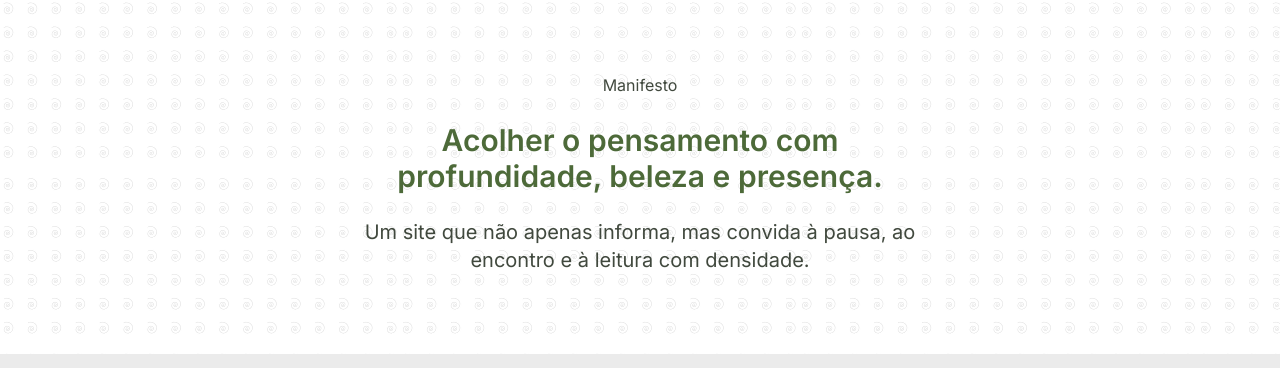
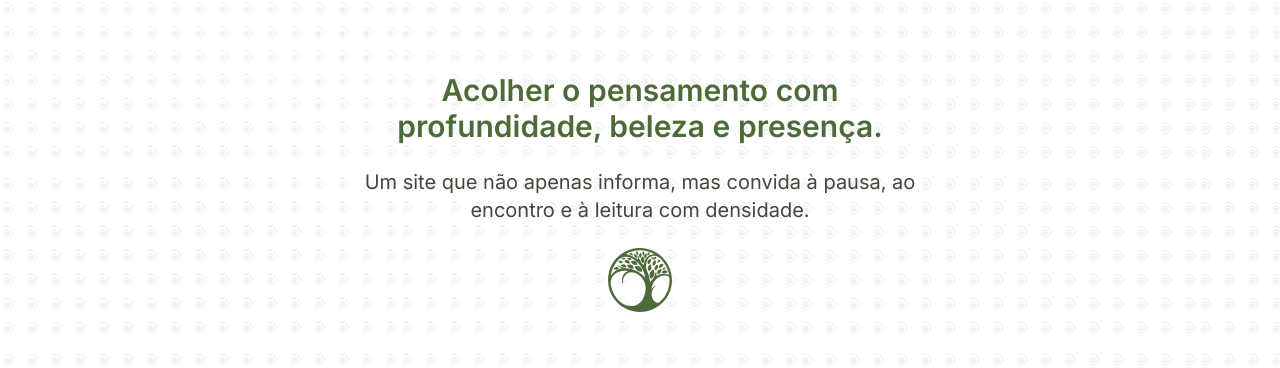
Before and after one commit to Devitu-dev/rinardomesquita, a Next.js app: page / in a window 1280 px wide. Shown: the part 808-1176 px from the top of the page. Built offline with nearby package versions, Linux system fonts and the light colour scheme.

Commit message:
feat: finaliza Manifesto

```diff
--- a/sections/Manifest.tsx
+++ b/sections/Manifest.tsx
@@ -1,4 +1,6 @@
 import wallpaper from '@/assets/images/espiral-wallpaper.png';
+import Image from 'next/image';
+import logo from '@/assets/images/logo-verde.svg';
 
 function Manifest() {
   return (
@@ -8,13 +10,13 @@
       }}
       className="flex flex-col justify-center items-center py-20 px-6">
       <div className="space-y-6 text-center max-w-xl">
-        <span className="block leading-relaxed font-normal text-black/80 text-base">Manifesto</span>
         <h2 className="font-semibold text-3xl text-primary">
           Acolher o pensamento com profundidade, beleza e presença.
         </h2>
         <p className="text-black/80 font-normal text-xl">
           Um site que não apenas informa, mas convida à pausa, ao encontro e à leitura com densidade.
         </p>
+        <Image className="mx-auto" src={logo} alt="logo" />
       </div>
     </section>
   );
```
Also changed, not shown: assets/images/logo-verde.svg (added).
